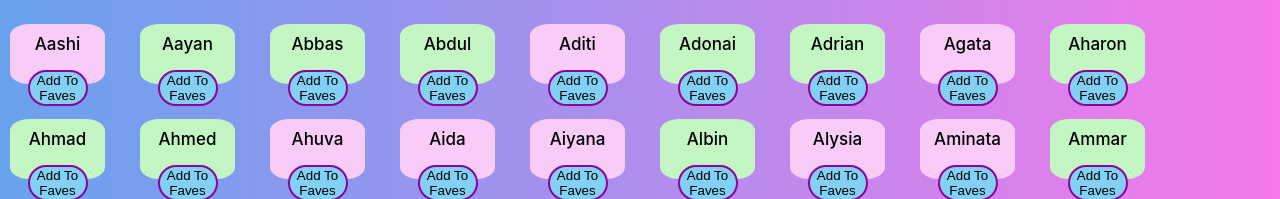
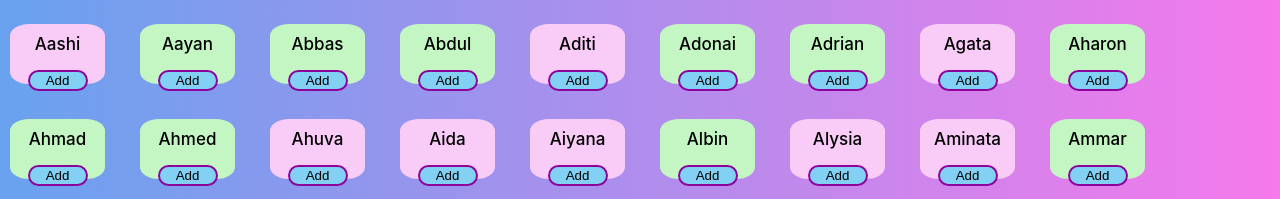
Before and after one commit to Gayle-Thompson-Igwebike/baby-names-react, a React (Create React App) app: page / in a window 1280 px wide. Shown: the part 753-952 px from the top of the page. Built offline with nearby package versions, Linux system fonts and the light colour scheme; the HTML template or start-up script is replaced by a standard one.

Commit message:
commit change

```diff
--- a/src/App.js
+++ b/src/App.js
@@ -74,7 +74,7 @@ function App() {
             <div className={`name-cards color-${baby.sex}`}>
               {baby.name}{" "}
               <button id="fave-btn" onClick={() => handleAddToFavourites(baby.name)}>
-                Add To Faves
+                Add
               </button>
             </div>
           ))}
```
